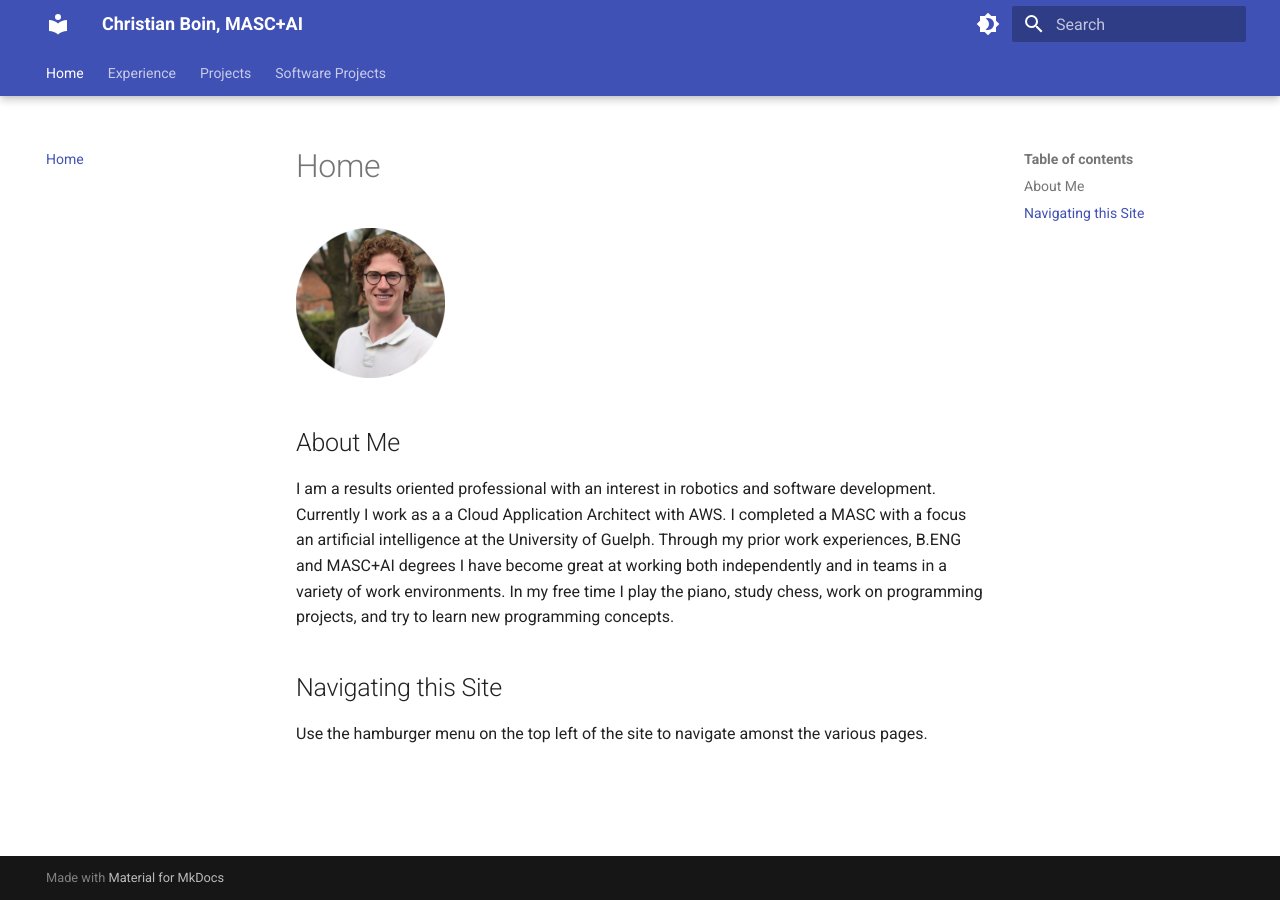
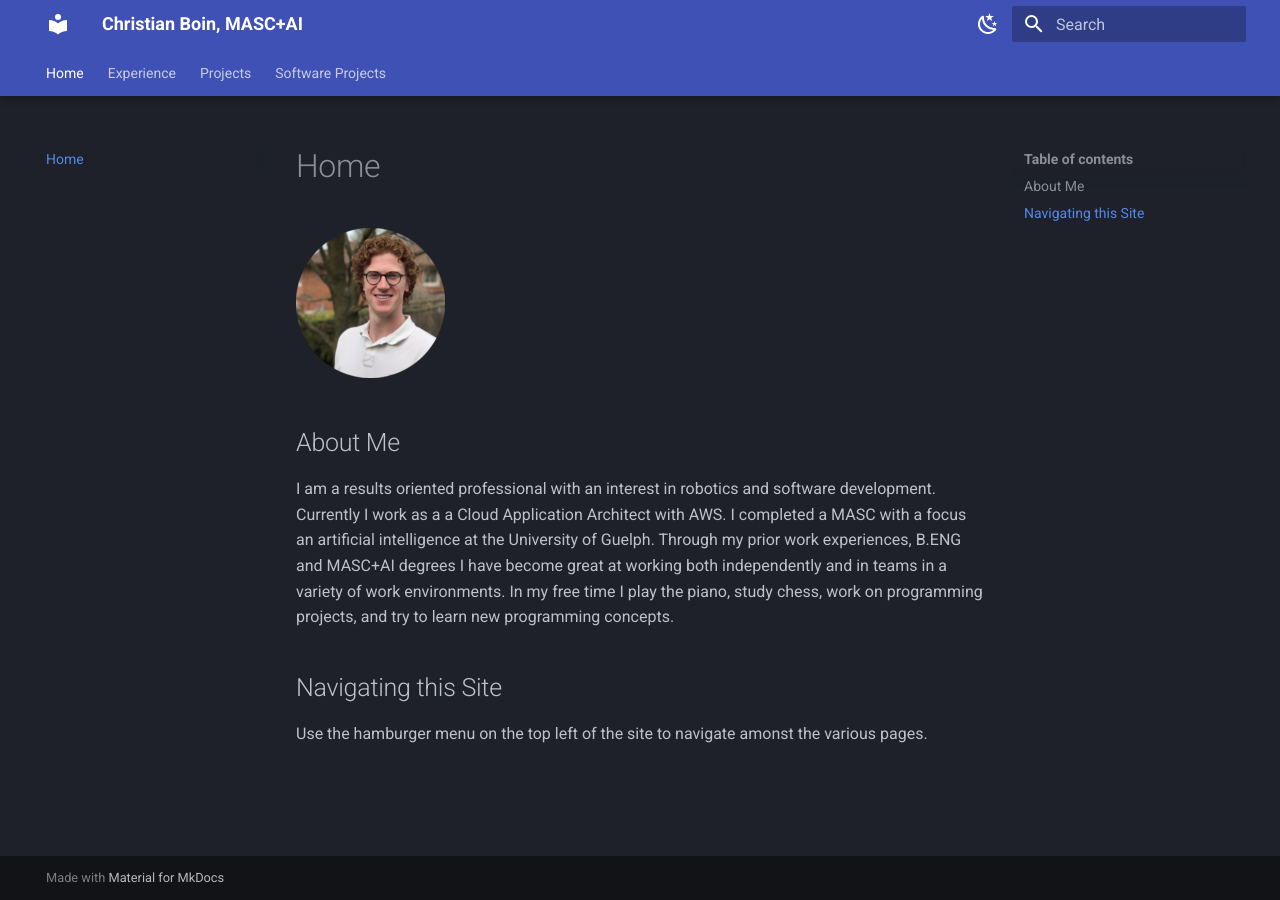
Before and after one commit to cboin1996/cboin1996.github.io, an MkDocs documentation site: the page built from docs/index.md, in a window 1280 px wide. Built offline with MkDocs 1.6.1 and Material for MkDocs 9.7.7, drawn with Linux system fonts in a browser that asks for light colours.

Commit message:
chore: theme refinements

```diff
--- a/mkdocs.yaml
+++ b/mkdocs.yaml
@@ -11,12 +11,12 @@ theme:
     - navigation.tabs.sticky
   palette:
     # Palette toggle for dark mode
+    - scheme: slate
+      toggle:
+        icon: material/weather-night
+        name: Switch to dark mode
+    # Palette toggle for light mode
     - scheme: default
       toggle:
-        icon: material/brightness-4
-        name: Switch to light
-    # Palette toggle for light mode
-    - scheme: slate
-      toggle:
-        icon: material/brightness-7
-        name: Switch to dark mode
+        icon: material/weather-sunny
+        name: Switch to light mode
```
